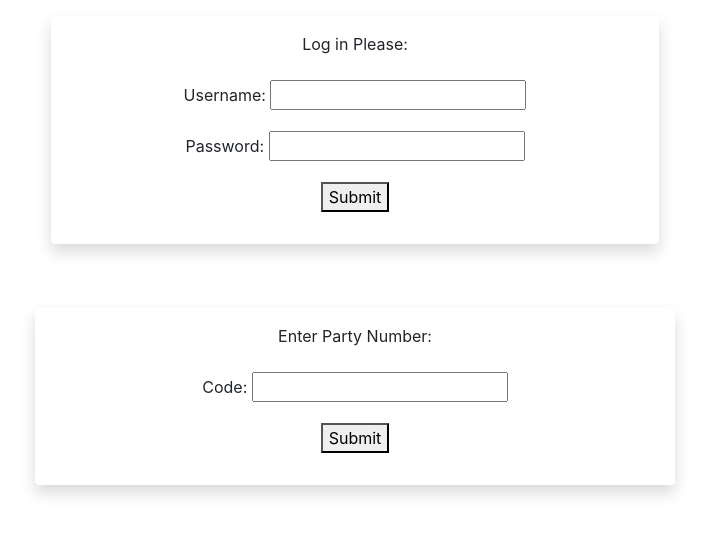
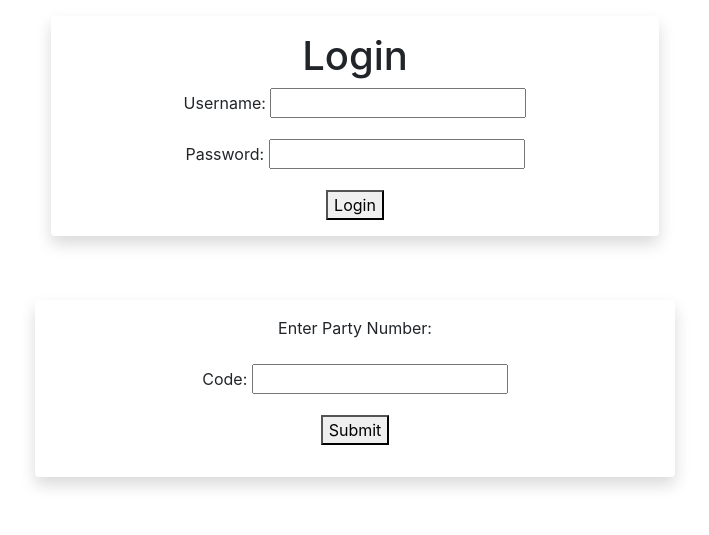
Before and after one commit to cdman678/Roll6, a Django app: page / in a window 1280 px wide. Shown: the top 535 px of the page, without its empty margins (285-994 px from the left). Run offline with Django 3.2, Linux system fonts and the light colour scheme; some libraries are stand-ins or nearby versions.

Commit message:
integrate Signin

```diff
--- /dev/null
+++ b/Roll6/apps/signin/form.py
@@ -0,0 +1,10 @@
+from django import forms
+
+
+class Login(forms.Form):
+    username = forms.CharField(label="Username", max_length=30)
+    password = forms.CharField(widget=forms.PasswordInput(),label="Password")
+
+
+class PartyID:
+    id = forms.CharField(label="Game Token", max_length=4)
--- a/Roll6/apps/signin/templates/signin/signin.html
+++ b/Roll6/apps/signin/templates/signin/signin.html
@@ -4,27 +4,19 @@
 <head>
     <link rel="stylesheet" href="https://stackpath.bootstrapcdn.com/bootstrap/4.3.1/css/bootstrap.min.css" integrity="sha384-ggOyR0iXCbMQv3Xipma34MD+dH/1fQ784/j6cY/iJTQUOhcWr7x9JvoRxT2MZw1T" crossorigin="anonymous">
     <meta charset="UTF-8">
-    <title>Title</title>
+    <title>Sign in</title>
 </head>
 <body>
 
 <div class="d-flex justify-content-center">
     <div class="w-50 p-3" style="background-color: white; text-align: center">
     <div class="shadow p-3 mb-5 bg-white rounded">
-        <form>
-            Log in Please: <br><br>
-            <div class="form-group">
-                <label>Username:</label>
-                <input type="text">
-            </div>
-            <div class="form-group">
-                <label>Password:</label>
-                <input type="password">
-            </div>
-            <div class="form-group">
-                <button type="button" > Submit </button>
-            </div>
-        </form>
+            <h1>Login</h1>
+            <form method="post">
+                {% csrf_token %}
+                {{ form.as_p }}
+                <button type="submit">Login</button>
+            </form>
     </div>
     </div>
 </div>
--- a/Roll6/apps/signin/views.py
+++ b/Roll6/apps/signin/views.py
@@ -1,8 +1,23 @@
 from django.template.loader import get_template
 from django.http import HttpResponse
+from django.shortcuts import render
+from .form import Login
+from django.contrib.auth import authenticate,login
 # Create your views here.
 
 
 def index(request):
-    t = get_template('signin/signin.html')
-    return HttpResponse(t.render())
+    if request.method == 'POST':
+        username = request.POST['username']
+        password = request.POST['password']
+        user = authenticate(request,username=username,password=password)
+        if user is not None:
+            if user.is_active:
+                login(request,user)
+                return render(request,'signin/signin.html')
+
+
+    else:
+        form = Login()
+        t = get_template('signin/signin.html')
+        return HttpResponse(render(request,'signin/signin.html', {'form': form}))
--- a/Roll6/settings.py
+++ b/Roll6/settings.py
@@ -37,6 +37,7 @@ INSTALLED_APPS = [
     'django.contrib.sessions',
     'django.contrib.messages',
     'django.contrib.staticfiles',
+    'Roll6.apps.signin',
 ]
 
 MIDDLEWARE = [
@@ -125,3 +126,5 @@ STATIC_URL = '/static/'
 STATICFILES_DIRS = (
     os.path.join(BASE_DIR, 'static'),
 )
+
+LOGIN_REDIRECT_URL = '/'
--- a/Roll6/urls.py
+++ b/Roll6/urls.py
@@ -16,9 +16,8 @@ Including another URLconf
 from django.contrib import admin
 from django.urls import path, include
 
-from Roll6.apps import signin
-
 urlpatterns = [
     path('', include('Roll6.apps.signin.urls')),
     path('admin/', admin.site.urls),
+    path('accounts/', include('django.contrib.auth.urls')),
 ]
```
Also changed, not shown: db.sqlite3.
